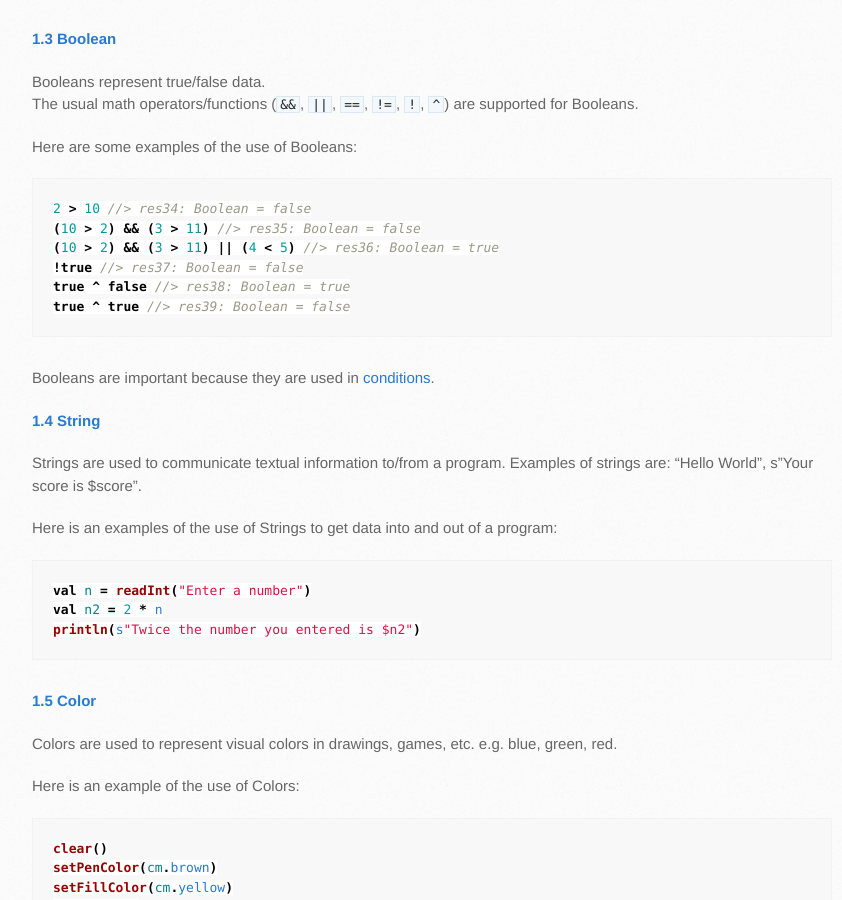
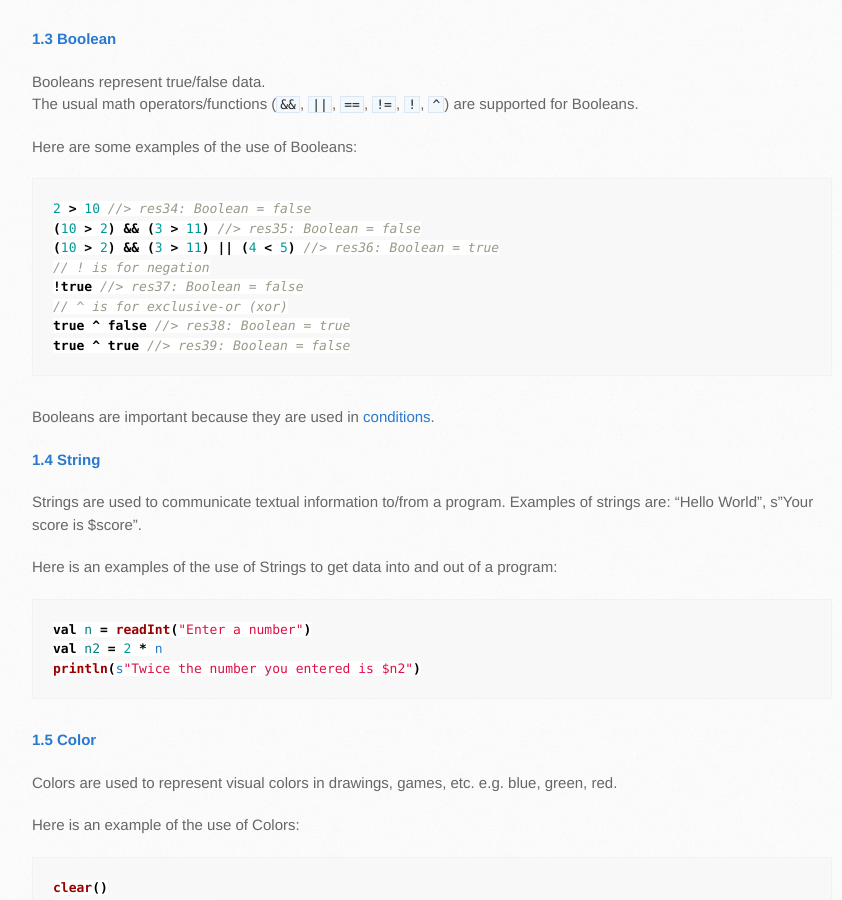
Before and after one commit to kojodoc/kojodoc.github.io, a Jekyll site: the page built from reference/scala.md, in a window 1280 px wide and 900 px high, scrolled down 2342 px. Shown: the whole window, without its empty margins (138-980 px from the left). Built offline with Jekyll 4.4.1, drawn with Linux system fonts in a browser that asks for light colours; our own code applies the rules of GitHub Pages for plain Markdown files; the repository's description, which GitHub fills in, is left out.

Commit message:
Add xor comment for booleans.

````diff
--- a/reference/scala.md
+++ b/reference/scala.md
@@ -117,7 +117,9 @@ Here are some examples of the use of Booleans:
 2 > 10 //> res34: Boolean = false
 (10 > 2) && (3 > 11) //> res35: Boolean = false
 (10 > 2) && (3 > 11) || (4 < 5) //> res36: Boolean = true
+// ! is for negation
 !true //> res37: Boolean = false
+// ^ is for exclusive-or (xor)
 true ^ false //> res38: Boolean = true
 true ^ true //> res39: Boolean = false
 ```
````
